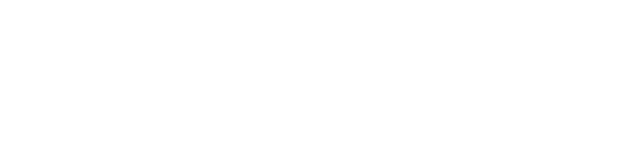
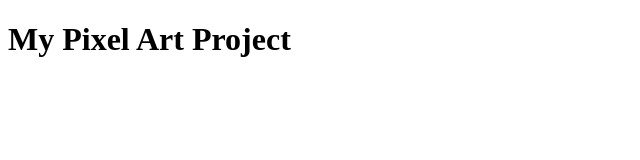
Before and after one commit to RCHS-Programming/unit4-ch1-pixelart-B-Dawgsoccer05, a plain HTML site: page resources/index.html in a window 1280 px wide. Shown: the whole page, without its empty margins (0-640 px from the left). Drawn offline with Linux system fonts and the light colour scheme.

Commit message:
Update index.html

```diff
--- a/resources/index.html
+++ b/resources/index.html
@@ -6,6 +6,6 @@
     <script src="script.js"></script>
 </head>
 <body>
-
+<h1>My Pixel Art Project</h1>
 </body>
 </html>
```
